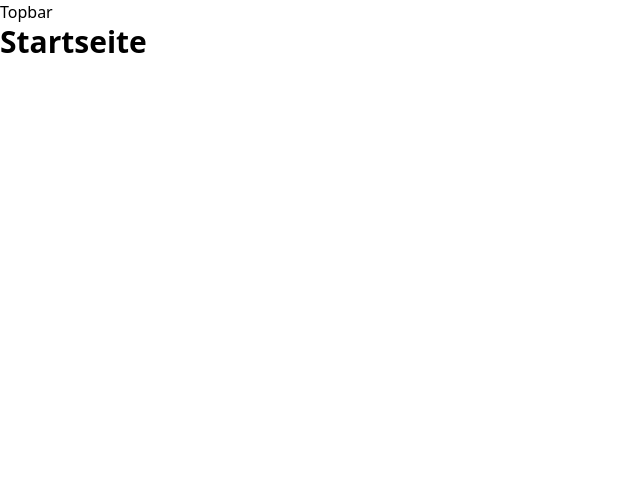
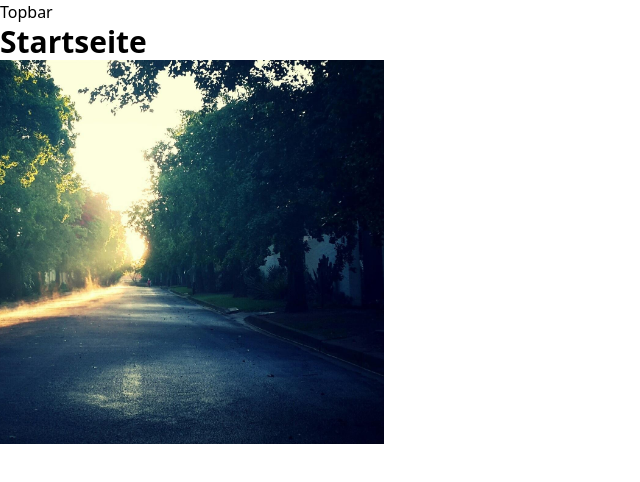
Before and after one commit to ugrupp/gasthaus-zur-muehle, a Next.js app: page / in a window 1280 px wide. Shown: the top 482 px of the page, without its empty margins (0-640 px from the left). Built offline with nearby package versions, Linux system fonts and the light colour scheme.

Commit message:
feat: set up section and image logic

```diff
--- /dev/null
+++ b/src/components/restaurant.tsx
@@ -0,0 +1,35 @@
+import Image from "next/image";
+import React from "react";
+import data from "../data/index.json";
+
+interface RestaurantSectionProps {
+  restaurantData: typeof data.restaurant;
+}
+
+const RestaurantSection: React.FC<RestaurantSectionProps> = ({
+  restaurantData,
+}) => {
+  // Dummy image
+  const image = restaurantData.images?.[0];
+
+  return (
+    <section>
+      {!!image && (
+        <div className="h-96 w-96 relative">
+          <Image
+            quality={85}
+            layout="fill"
+            src={image.src}
+            alt={image.alt}
+            objectFit="cover"
+            objectPosition={image.objectPosition}
+            loading="lazy"
+            lazyBoundary="0px 100% 0px 0px" // TODO: Not working...
+          />
+        </div>
+      )}
+    </section>
+  );
+};
+
+export default RestaurantSection;
--- a/src/data/index.json
+++ b/src/data/index.json
@@ -1,5 +1,14 @@
 {
   "restaurant": {
+    "images": [
+      {
+        "src": "/images/dummy.jpg",
+        "width": 2392,
+        "height": 1260,
+        "objectPosition": "72% 20%",
+        "alt": ""
+      }
+    ],
     "headline": "Gasthaus",
     "intro__md": "Herzlich Willkommen in unserer Gaststätte mit Tradition. Unsere Mühle hat viel erlebt - so wie wir auch. Wir leben die Arbeit als Gastgeber mit Leidenschaft.",
     "body__md": "Wir betrachten das Herstellen von gutem Essen als wichtiges Handwerk. Wir kommen aus der Winzerei und haben lange Jahre Erfahrung im Betreiben einer Straußenwirtschaft. Vielleicht kennen Sie sie – die Ziegelhofstraußi in Ballrechten-Dottingen. Wir haben unsere Produkte an über 50 Gaststätten weiter vermarktet. Wir wussten daher ein gutes Essen und einen guten Tropfen Wein schon immer zu schätzen und haben viel dafür getan, ein wertvoller Teil dieser Wertschöpfungskette zu sein. Als unser Sohn Markus 2016 ins Alter kam, unseren gutgehenden Betrieb zu übernehmen, haben wir Platz gemacht und uns einen neuen Ort gesucht, wo wir unsere Leidenschaft leben können. Gefunden haben wir ihn im Gasthaus Mühle in Buggingen.",
--- a/src/pages/index.tsx
+++ b/src/pages/index.tsx
@@ -1,8 +1,20 @@
-import type { NextPage } from "next";
+import type { InferGetStaticPropsType, NextPage } from "next";
 import Head from "next/head";
 import React from "react";
+import RestaurantSection from "../components/restaurant";
+import data from "../data/index.json";
 
-const Home: NextPage = () => {
+export const getStaticProps = async () => {
+  return {
+    props: {
+      data,
+    },
+  };
+};
+
+const Home: NextPage<InferGetStaticPropsType<typeof getStaticProps>> = ({
+  data,
+}) => {
   return (
     <>
       <Head>
@@ -10,6 +22,7 @@ const Home: NextPage = () => {
       </Head>
 
       <h1 className="text-3xl font-bold">Startseite</h1>
+      <RestaurantSection restaurantData={data.restaurant} />
     </>
   );
 };
```
Also changed, not shown: public/images/dummy.jpg (added).
